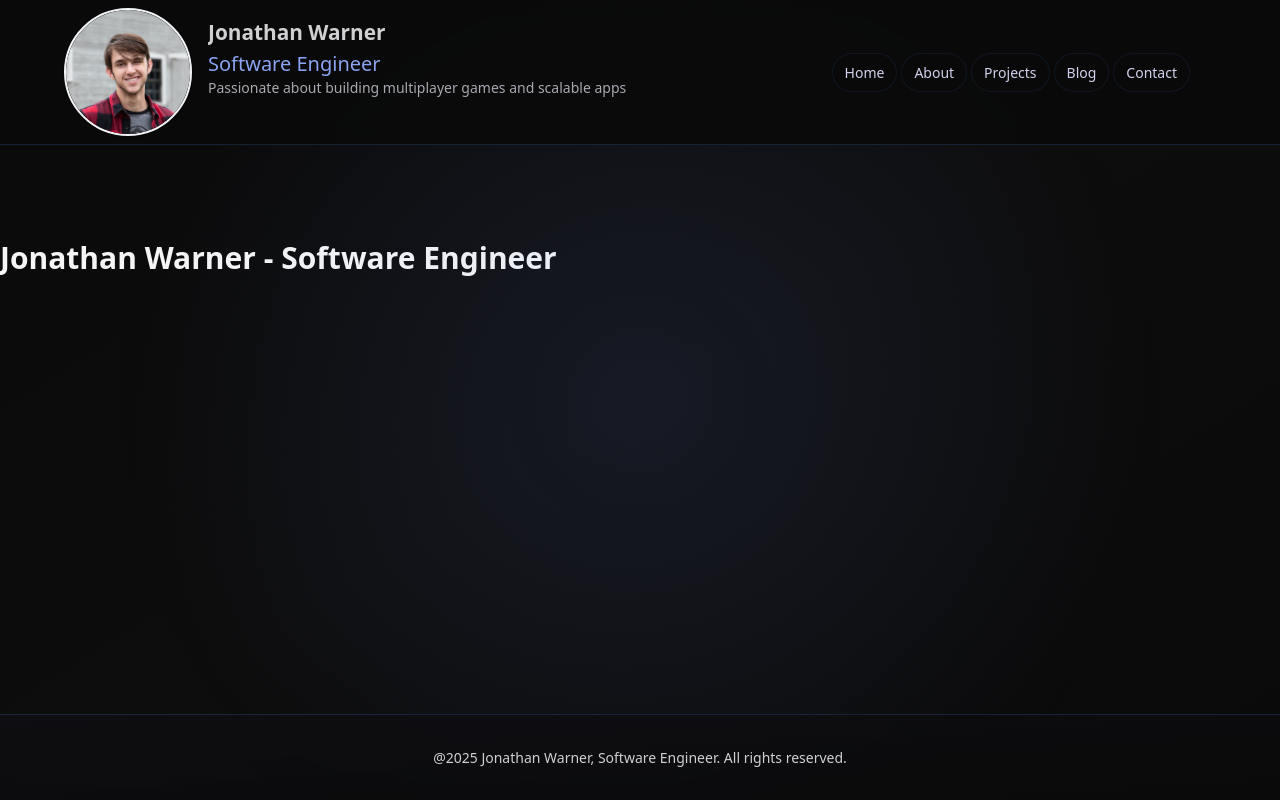
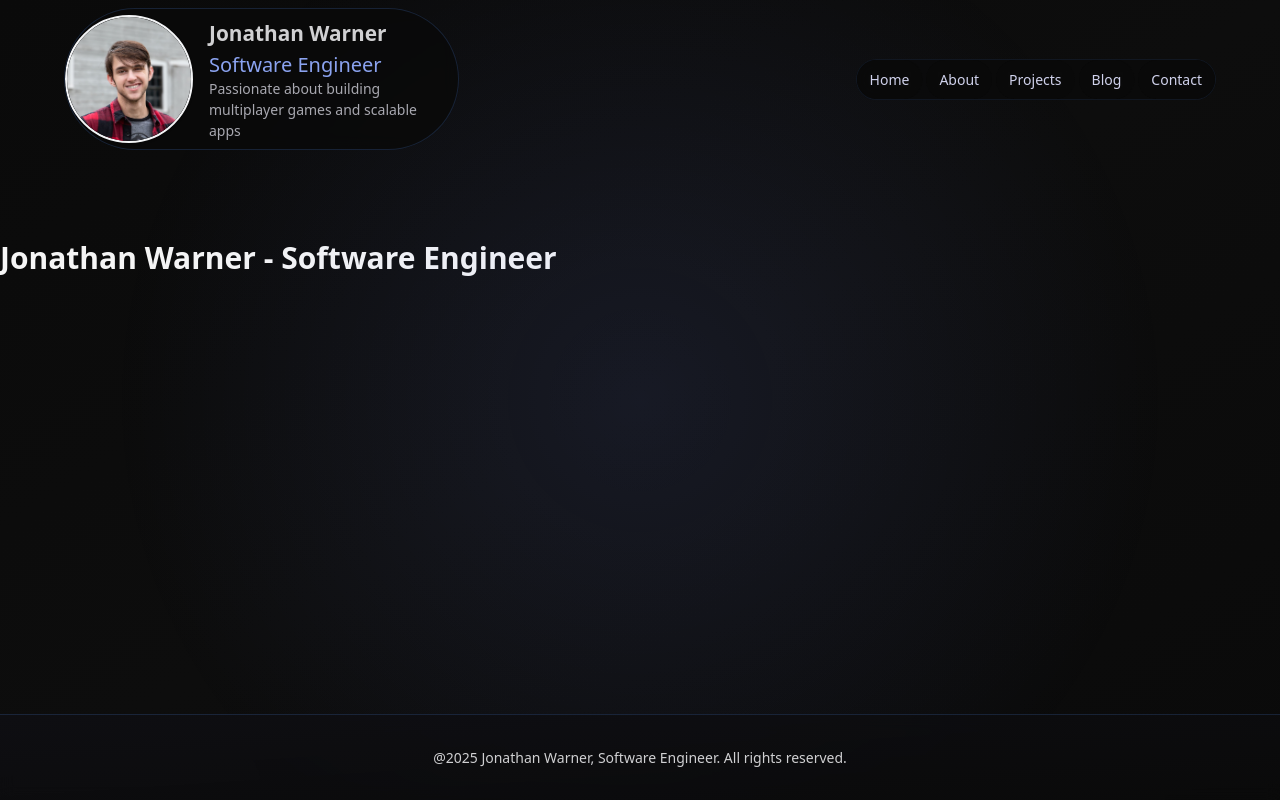
Before and after one commit to JDubbs89/SWE-Portfolio, a Next.js app in the folder swe-portfolio/: page / in a window 1280 px wide. Built offline with nearby package versions, Linux system fonts and the light colour scheme.

Commit message:
Updating Desktop Banner Look

```diff
--- a/swe-portfolio/app/_components/buttons/navButton.tsx
+++ b/swe-portfolio/app/_components/buttons/navButton.tsx
@@ -1,4 +1,6 @@
+"use client"
 import Link from "next/link";
+import { usePathname } from "next/navigation"
 
 interface NavButtonProps{
     name: string;
@@ -9,9 +11,11 @@ interface NavButtonProps{
 export default function NavButton(
     { props }: { props: NavButtonProps },
 ){
+    const pathname = usePathname();
+    const isActive = (pathname === props.href);
 
     return (
-        <Link href={props.href} className={`default-nav-button ${props.extra_styles}`}>
+        <Link href={props.href} className={`default-nav-button td ${isActive ? "default-nav-button-active" : ""} ${props.extra_styles}`}>
             {props.name}
         </Link>
     )
--- a/swe-portfolio/app/_components/containers/default/profileContainer.tsx
+++ b/swe-portfolio/app/_components/containers/default/profileContainer.tsx
@@ -13,18 +13,20 @@ export default function ProfileContainer(
 ){
     // Desktop Layout First
       return(
-        <div className="relative w-full h-auto">
-        <div className={`dt-profile-container fade-container ${!isMobile ? "opacity-100" : "opacity-0 pointer-events-none h-0"}`}>
+        <div className="relative w-min h-auto">
+        <div className={`dt-profile-container fade-container  backdrop-blur rounded-full overflow-clip
+          ${collapsed ? "mr-0" : "mr-12"}
+          ${!isMobile ? "opacity-100" : "opacity-0 pointer-events-none h-0"}`}>
 
             <ImageContainer props={{
             className: `profile-image rounded-full border-2 border-gray-100 shadow-sm dt ${collapsed ? "w-16 h-16" : "w-32 h-32"}`,
             caption: `${name}`, imageURL: "/assets/Headshot.jpg", width: 400, height: 400, use_caption: false}}/>
 
           <div className="dt-profile-info">
-            <p className="profile-name dt">{name}</p>
-            <div className={`dt ${collapsed ? "max-h-0 opacity-0" : "max-h-40 opacity-100"}`}>
-              <p className="profile-job-title">{jobTitle}</p>
-              <p className="profile-bio">{description}</p>
+            <p className="profile-name whitespace-nowrap mr-6 dt">{name}</p>
+            <div className={`dt ${collapsed ? "opacity-0 -translate-x-full font-stretch-condensed whitespace-nowrap max-w-0 max-h-0" : "max-h-40 opacity-100 mr-6 mb-2"}`}>
+              <p className="profile-job-title duration-100">{jobTitle}</p>
+              <p className="profile-bio duration-75">{description}</p>
             </div>
           </div>
         </div>
@@ -34,14 +36,12 @@ export default function ProfileContainer(
               className: `profile-image rounded-full border-2 border-gray-100 shadow-sm dt ${collapsed ? "w-12 h-12" : "w-24 h-24"}`,
               caption: `${name}`, imageURL: "/assets/Headshot.jpg", width: 400, height: 400, use_caption: false}}/>
 
-            <div className={`m-profile-info dt ${collapsed ? "flex-row items-center gap-2" : "flex-col gap-2"}`}>
+            <div className={`m-profile-info my-auto dt ${collapsed ? "flex-row items-start" : "flex-col"}`}>
               <p className="profile-name dt">{name}</p>
-              {!collapsed && (
-                <div className="dt">
-                  <p className="profile-job-title">{jobTitle}</p>
-                  <p className="profile-bio">{description}</p>
-                </div>
-              )}
+              <div className={`dt ${collapsed ? "max-h-0 opacity-0" : "max-h-40 opacity-100"}`}>
+                <p className="profile-job-title">{jobTitle}</p>
+                <p className="profile-bio">{description}</p>
+              </div>
             </div>
         </div>
         </div>
--- a/swe-portfolio/app/_components/containers/headerFooter/siteHeader.tsx
+++ b/swe-portfolio/app/_components/containers/headerFooter/siteHeader.tsx
@@ -54,7 +54,7 @@ export default function SiteHeader(){
                     <ProfileContainer collapsed={collapsed} isMobile={isMobile} name={name} jobTitle={jobTitle} description={description}/>
 
                     {/*Fade out on mobile/thin display width */}
-                    <nav className={`absolute md:relative top-0 right-0 flex dt
+                    <nav className={`nav-button-container absolute md:relative top-0 right-0 flex dt gap-1
                         ${isMobile ? "opacity-0 pointer-events-none" : "opacity-100"}`}>
                         {navLinks.map((link) => (
                             <NavButton key={link.name} props={{ name: link.name, href: link.href, extra_styles: "" }} />
@@ -69,7 +69,7 @@ export default function SiteHeader(){
 
                     {/*Fade in on mobile/thin display width */}
                     <button
-                    className={`hamburger-button ${isMobile ? "flex opacity-100" : "opacity-0"}`}
+                    className={`hamburger-button ${isMobile ? "flex opacity-100" : "absolute opacity-0 w-0"}`}
                     onClick={() => setMobileMenuOpen(!mobileMenuOpen)}>
                         <span className="hamburger"></span>
                         <span className="hamburger"></span>
--- a/swe-portfolio/app/globals.css
+++ b/swe-portfolio/app/globals.css
@@ -1,30 +1,24 @@
 @import "tailwindcss";
-/*
-.home-nav-button {
-  @apply my-auto mr-auto text-3xl cursor-pointer hover:text-[#d0d2ec] font-bold text-[#f9f5ff] transition-all duration-300
-}
-.default-nav-button {
-  @apply mx-0.5 px-3 rounded-3xl cursor-pointer bg-[#0a0a0a] text-[#f9f5ff] transition-all duration-250
-}
-.default-nav-button:hover {
-  @apply text-[#d0d2ec] bg-[#05299e75]
-}
 
-.default-footer-text {
-  @apply mx-8 text-sm text-[#f9f5ff]
-}
-*/
 /* Base Styles */
 * {
     @apply box-border;
 }
 
 html {
-    @apply scroll-smooth overflow-x-hidden;
+    @apply scroll-smooth overflow-x-hidden overflow-y-scroll;
 }
 
 body {
     @apply font-sans m-0 p-0;
+    -ms-overflow-style: none; /* IE/Edge legacy */
+    scrollbar-width: none; /* Firefox */
+}
+
+html::-webkit-scrollbar, body::-webkit-scrollbar {
+  display: none;
+  width: 0;
+  height: 0;
 }
 
 /* Navigation Classes */
@@ -36,22 +30,29 @@ body {
 }
 
 .default-nav-button {
-    @apply mx-0.5 my-0 px-[clamp(0.5rem,2vw,0.75rem)] py-2 rounded-full cursor-pointer bg-[rgba(10,10,10,0.8)] backdrop-blur text-[#d0d2ec] transition-all duration-300 text-[clamp(0.75rem,2vw,0.875rem)] border border-[rgba(83,134,228,0.1)];
+    @apply mx-0 my-0 px-[clamp(0.5rem,2vw,0.75rem)] py-2 rounded-full cursor-pointer bg-[rgba(10,10,10,0.8)] backdrop-blur text-[#d0d2ec] transition-all duration-300 text-[clamp(0.75rem,2vw,0.875rem)] border  border-[rgba(83,134,228,0)];
 }
 .default-nav-button:hover {
-    @apply text-[#f9f5ff] bg-[rgba(83,134,228,0.15)] border-[rgba(83,134,228,0.3)];
+    @apply text-[#f9f5ff] bg-[rgba(83,134,228,0.15)];
+}
+.default-nav-button-active{
+    @apply border-[#8ba3f0];
 }
 
 .nav-bar {
-    @apply w-full mb-5 bg-[rgba(10,10,10,0.85)] backdrop-blur border-b border-[rgba(83,134,228,0.2)] px-[clamp(1rem,4vw,1.5rem)] py-[clamp(0.15rem,2vw,0.5rem)] flex items-center justify-between fixed top-0 z-50;
+    @apply w-full mb-5 ml-auto bg-[rgba(10,10,10,0)] border-[rgba(83,134,228,0.2)] px-[clamp(1rem,4vw,1.5rem)] py-[clamp(0.15rem,2vw,0.5rem)] flex items-center justify-between fixed top-0 z-50 transition-all duration-300 ease-in-out;
 }
 
 .nav-bar-vertical{
     @apply fixed gap-2 transform h-screen ml-5 bg-[rgba(10,10,10,0.85)] backdrop-blur border-b border-[rgba(83,134,228,0.1)] pl-[4] pr-[clamp(0.5rem,4vw,1rem)] py-[clamp(0.15rem,2vw,0.5rem)] flex items-start flex-col top-0 bottom-0 right-0 z-51;
 }
 
+.nav-button-container{
+    @apply border-[rgba(83,134,228,0.1)] bg-[rgba(10,10,10,0.8)] backdrop-blur border rounded-full transition-all duration-300 ease-in-out;
+}
+
 .nav-container {
-    @apply max-w-[min(90vw,72rem)] mx-auto flex items-center justify-between w-full;
+    @apply max-w-[min(90vw,72rem)] mx-auto flex items-center justify-between w-full transition-all duration-300 ease-in-out;
 }
 
 /* Typography Classes */
@@ -326,11 +327,11 @@ body {
 }
 
 .dt-profile-container{
-    @apply flex;
+    @apply flex bg-[rgba(10,10,10,0.85)] bg-linear-0  border-[rgba(83,134,228,0.2)] border w-min;
 }
 
 .dt-profile-info{
-    @apply flex flex-col ml-4 mt-2 transition-all duration-300 overflow-hidden;
+    @apply flex flex-col ml-4 mt-2 transition-all duration-300;
 }
 
 .m-profile-container{
@@ -338,7 +339,7 @@ body {
 }
 
 .m-profile-info{
-    @apply flex flex-col ml-4 mt-2;
+    @apply flex flex-col mx-2 my-auto;
 }
 
 .profile-image {
```
